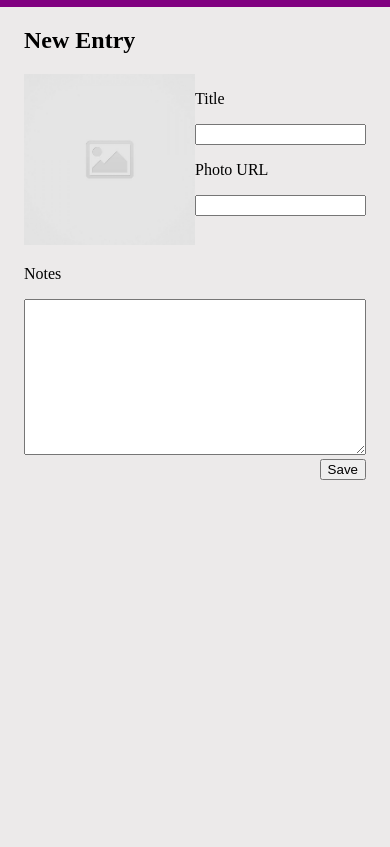
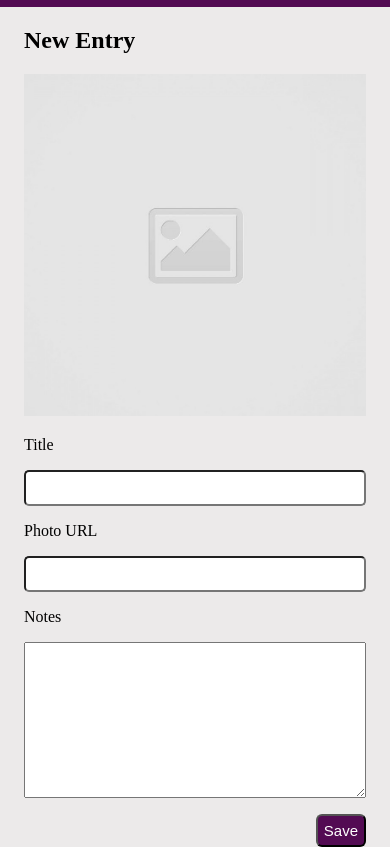
Before and after one commit to Gallegos22/code-journal-0124, a website with bundled scripts: page index.html in a window 390 px wide. Shown: the part 73-920 px from the top of the page. Before the commit the page ends 844 px from the top, so only its background shows below. Built offline with nearby package versions, Linux system fonts and the light colour scheme.

Commit message:
Complete the HTML form using the appropriate responsive layout classes. #3

```diff
--- a/css/styles.css
+++ b/css/styles.css
@@ -13,18 +13,19 @@ img {
 }
 
 header {
-  background-color: purple;
+  background-color: rgb(83, 11, 83);
 }
 
 .row {
   display: flex;
 }
 
-.column-half {
-  flex-basis: 50%;
+input {
+  width: 100%;
+  height: 36px;
+  border-radius: 5px;
 }
 
-input,
 textarea {
   width: 100%;
 }
@@ -33,3 +34,12 @@ textarea {
   display: flex;
   justify-content: end;
 }
+
+button {
+  color: white;
+  background-color: rgb(83, 11, 83);
+  border-radius: 6px;
+  font-size: 15px;
+  padding: 6px;
+  margin-top: 12px;
+}
```
